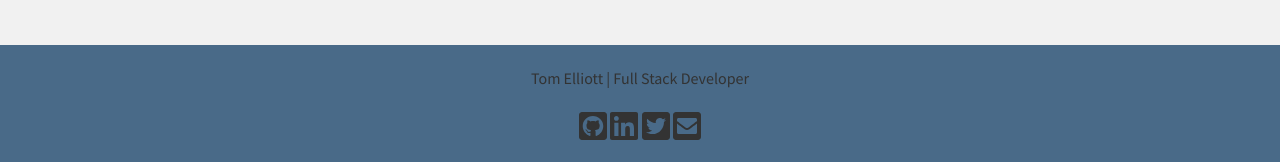
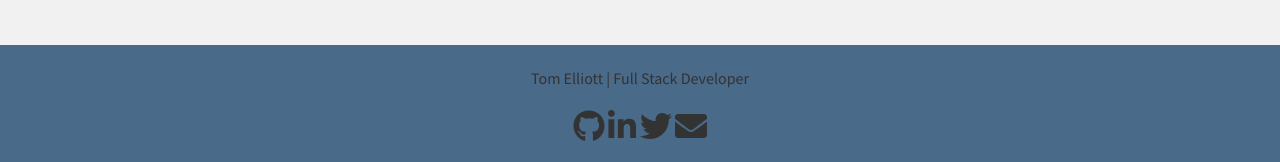
Before and after one commit to tmelliottjr/portfolio, a Jekyll site: the page built from index.html, in a window 1280 px wide and 1353 px high. Shown: the part 1188-1350 px from the top of the window. Built offline with Jekyll 4.4.1, drawn with Linux system fonts in a browser that asks for light colours; nearby versions of some CDN libraries.

Commit message:
update footer social links

```diff
--- a/_layouts/default.html
+++ b/_layouts/default.html
@@ -89,10 +89,10 @@
         <footer class="footer">
             Tom Elliott | Full Stack Developer
             <div class="social-links-footer">
-                <a href="https://github.com/tmelliottjr" class="social-link dark"><i class="fab fa-github-square fa-2x"></i></a>
-                <a href="https://www.linkedin.com/in/tom-elliott-314659157" class="social-link dark"><i class="fab fa-linkedin fa-2x"></i></a>
-                <a href="https://twitter.com/tmelliottjr" target="_blank" class="social-link dark"><i class="fab fa-twitter-square fa-2x"></i></a>
-                <a href="mailto:contact@tomelliott.io" class="social-link dark"><i class="fas fa-envelope-square fa-2x"></i></a>
+                <a href="https://github.com/tmelliottjr" class="social-link dark"><i class="fab fa-github fa-2x"></i></a>
+                <a href="https://www.linkedin.com/in/tom-elliott-314659157" class="social-link dark"><i class="fab fa-linkedin-in fa-2x"></i></a>
+                <a href="https://twitter.com/tmelliottjr" target="_blank" class="social-link dark"><i class="fab fa-twitter fa-2x"></i></a>
+                <a href="mailto:contact@tomelliott.io" class="social-link dark"><i class="fas fa-envelope fa-2x"></i></a>
             </div>
         </footer>
     </div>
```
